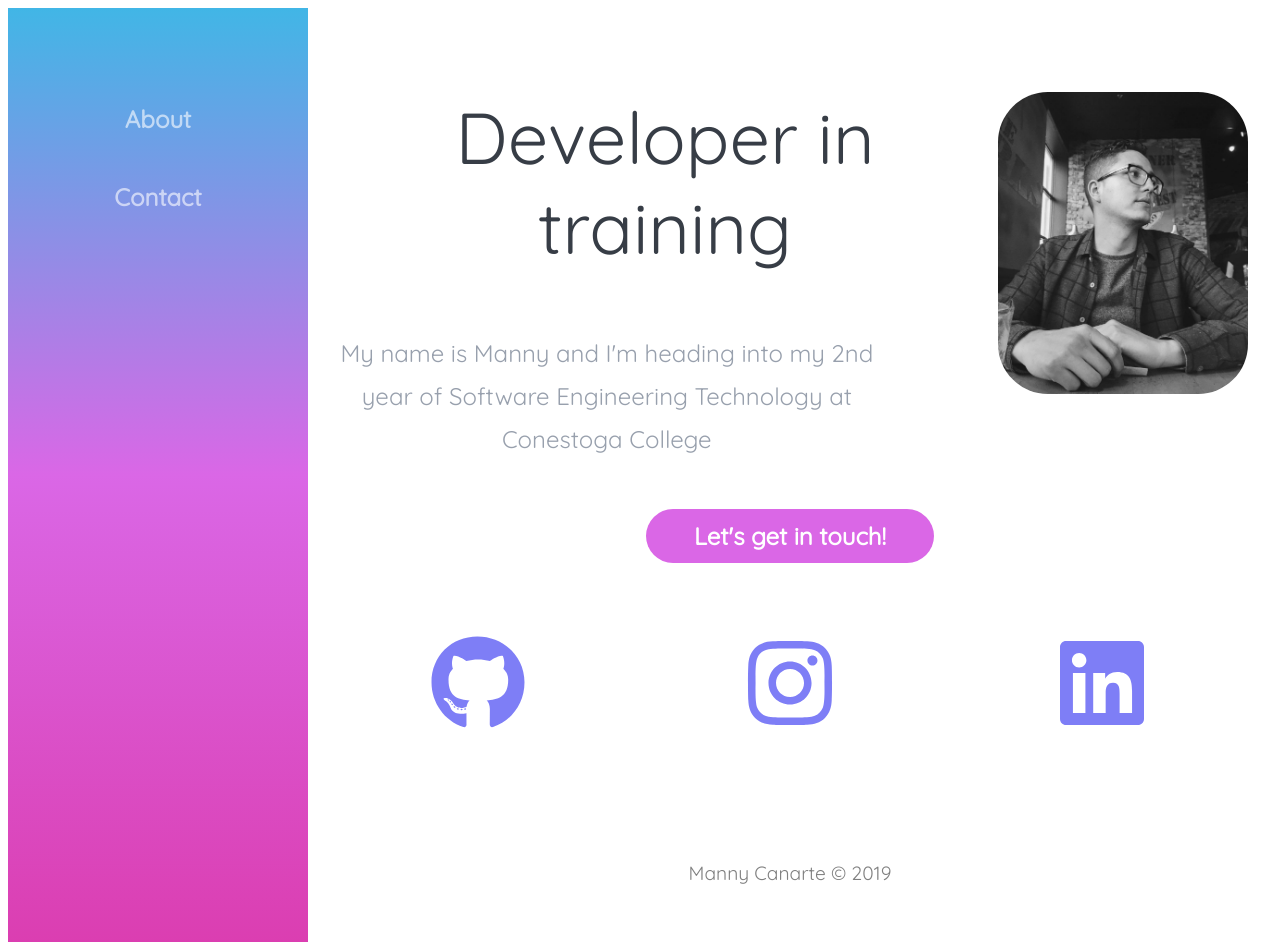
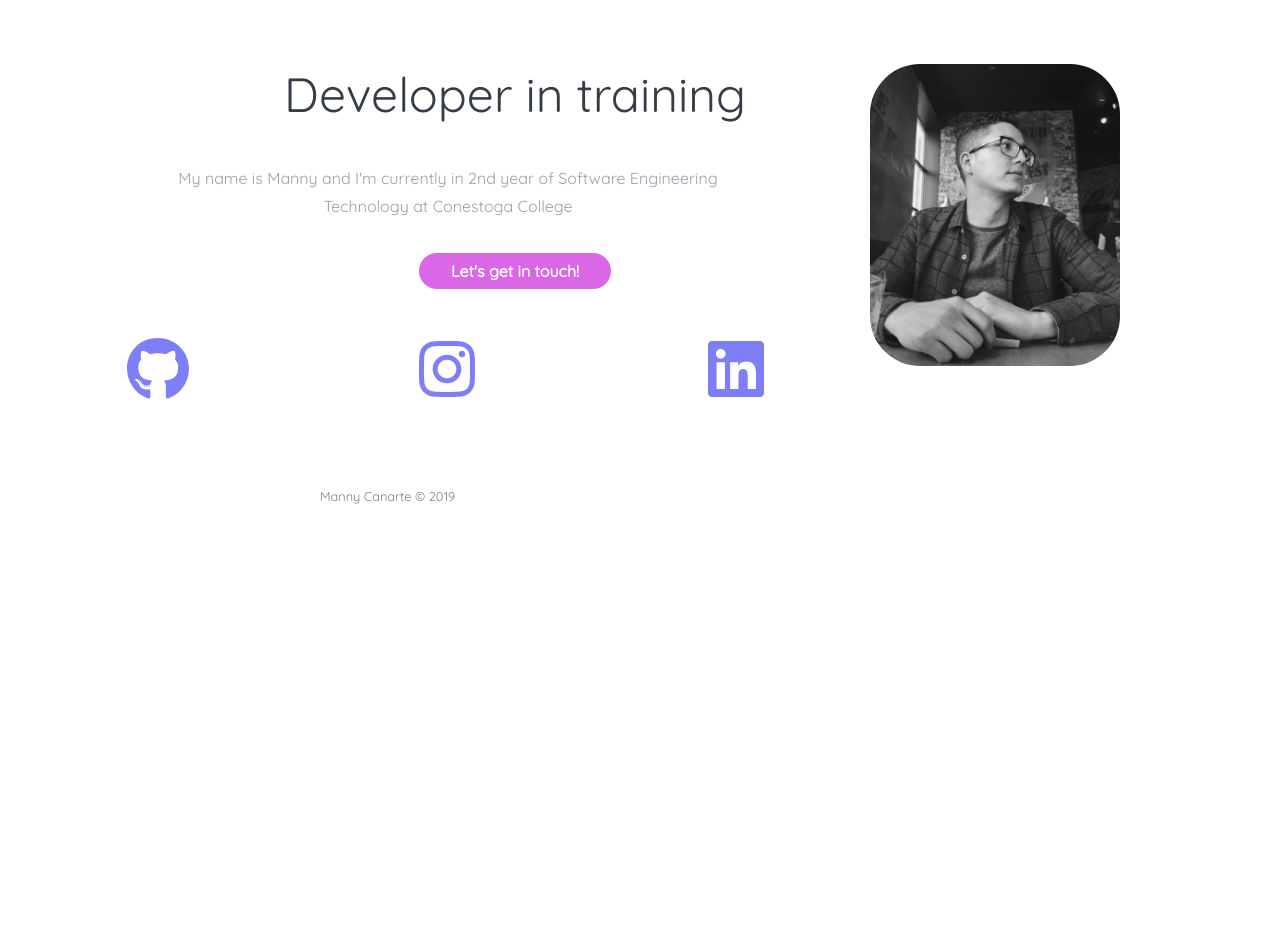
Before and after one commit to macv93/mannyCanarte, a plain HTML site: page index.html in a window 1280 px wide. After the commit the page ends 800 px from the top, so only its background shows below. Drawn offline with Linux system fonts and the light colour scheme.

Commit message:
fixed let's in touch buttonand updated main description

```diff
--- a/index.html
+++ b/index.html
@@ -12,31 +12,21 @@
 <body>
 
 
-<div class="container">
-
-    <div class="sidebar">
-            <nav class="main-nav">
-                    <ul>
-                        <li class="about"><a href = "#">About </a></li>
-                        <li><a href = "#">Contact </a></li>
-                    </ul>
-            </nav>
-    </div>
-
+<div class="mainWindow">
 
     <div class="content">
         <section class="hero">
             <img src="images/manny_sitting.jpg" alt="">
             <div class="hero-content">
                 <h1>Developer in training</h1>
-                <p class="blurb">My name is Manny and I'm heading into my 2nd year of Software Engineering Technology at Conestoga College</p>
-                <a href="" class="action-btn">Let's get in touch!</a>
+                <p class="blurb">My name is Manny and I'm currently in 2nd year of Software Engineering Technology at Conestoga College</p>
+                <a href="mailto:manuel.canarte@gmail.com?Subject=Hello" target="_top" class="action-btn">Let's get in touch!</a>
             </div>
         </section>
         <div class="bottom">
                 <ul>
                     <li> <a href="https://github.com/macv93" class="git-hub"><i class="fab fa-github fa-4x"></i></a></li>
-                    <li>  <a href="https://www.instagram.com/tricitythrifts/?hl=en" class="instagram"><i class="fab fa-instagram fa-4x"></i></a></li>
+                    <li>  <a href="https://www.instagram.com/tricitythrifts/?hl=en" class="Instagram"><i class="fab fa-instagram fa-4x"></i></a></li>
                     <li>  <a href="https://www.linkedin.com/in/manuel-canarte/" class="LinkedIn"><i class="fab fa-linkedin fa-4x"></i></a></li>
                 </ul>
         </div>
@@ -47,5 +37,9 @@
 
 </div>
 
+
+</div>
+
+
 </body>
 </html>
```
